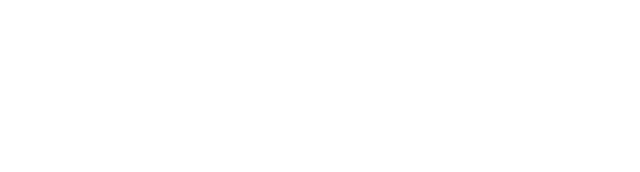
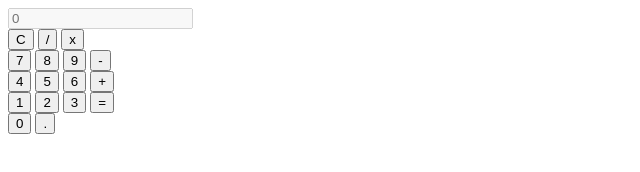
Before and after one commit to jonpaulo007/Projeto-calculadora, a plain HTML site: page index.html in a window 1280 px wide. Shown: the whole page, without its empty margins (0-640 px from the left). Drawn offline with Linux system fonts and the light colour scheme.

Commit message:
Estruturando html

```diff
--- a/index.html
+++ b/index.html
@@ -3,9 +3,43 @@
 <head>
     <meta charset="UTF-8">
     <meta name="viewport" content="width=device-width, initial-scale=1.0">
-    <title>Document</title>
+    <title>Calculadora Digital</title>
 </head>
 <body>
+    <div class="container">
+        <div class="calculadora">
+            <div class="visor">
+                <input type="text" class="resultado" placeholder="0" disabled="disabled">
+            </div>
+            <div class="row1">
+                <button type="button" class="btn clear">C</button>
+                <button type="button" class="btn">/</button>
+                <button type="button" class="btn">x</button>
+            </div>
+            <div class="row2">
+                <button type="button" class="btn">7</button>
+                <button type="button" class="btn">8</button>
+                <button type="button" class="btn">9</button>
+                <button type="button" class="btn">-</button>
+            </div>
+            <div class="row3">
+                <button type="button" class="btn">4</button>
+                <button type="button" class="btn">5</button>
+                <button type="button" class="btn">6</button>
+                <button type="button" class="btn">+</button>
+            </div>
+            <div class="row4">
+                <button type="button" class="btn">1</button>
+                <button type="button" class="btn">2</button>
+                <button type="button" class="btn">3</button>
+                <button type="button" class="btn enter">=</button>
+            </div>
+            <div class="row4">
+                <button type="button" class="btn zero">0</button>
+                <button type="button" class="btn">.</button>
+            </div>
+        </div>
+    </div>
 
 </body>
 </html>
```
Also changed, not shown: assets/css/style.css (added).
